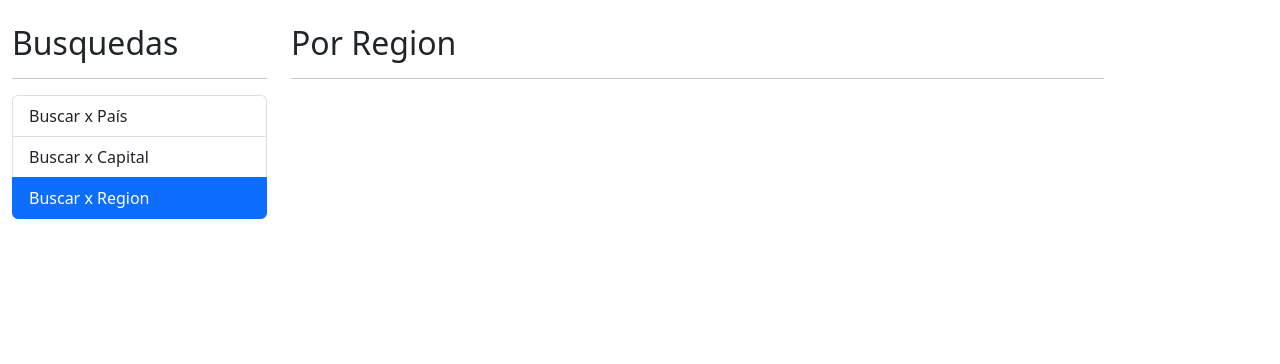
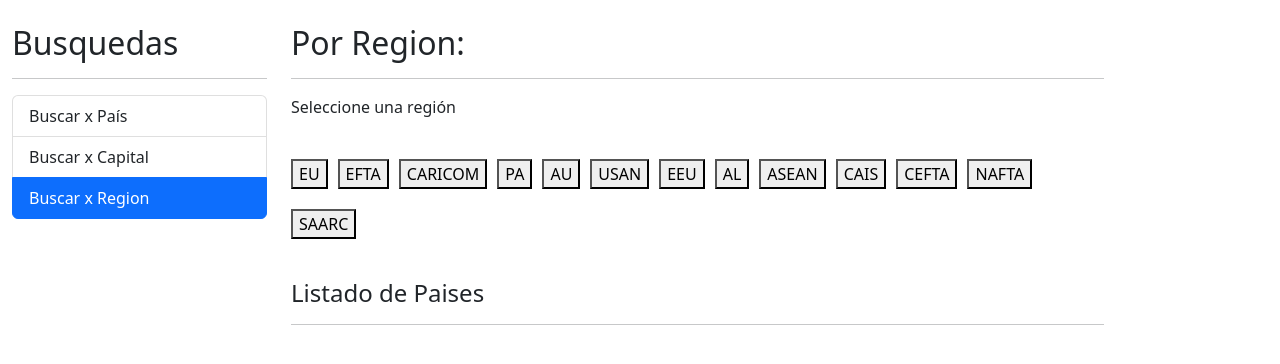
Before and after one commit to santiagojm84/angular-basicos, an Angular app in the folder 4.paisesApp/: page /region in a window 1280 px wide. Shown: the top 364 px of the page. Built offline with nearby package versions, Linux system fonts and the light colour scheme.

Commit message:
Avance paises

```diff
--- /dev/null
+++ b/4.paisesApp/src/app/pais/pages/por-region/por-region.component.css
@@ -0,0 +1,10 @@
+button
+{
+  margin-right: 10px;
+  margin-bottom: 20px;
+}
+
+.titulo
+{
+  margin-top: 20px;
+}
--- a/4.paisesApp/src/app/pais/pages/por-region/por-region.component.html
+++ b/4.paisesApp/src/app/pais/pages/por-region/por-region.component.html
@@ -1,2 +1,24 @@
-<h2>Por Region</h2>
+<h2>Por Region: <small>{{regionActiva | titlecase}}</small></h2>
 <hr>
+<p>Seleccione una región</p><br>
+
+<div class="row">
+    <div class="col">
+        <!--[class.btn-primary]="region === regionActiva"> css condicionales-->
+        <!--[ngClass]="{
+            'btn-primary': regionActiva === region,
+            'btn-outline-primary': regionActiva !== region
+        }"-->
+
+        <button *ngFor="let region of regiones" [class]="getClaseCSS(region)" (click)="activarRegion(region)">
+            {{region}}
+        </button>
+
+        <h4 class="titulo">Listado de Paises</h4>
+        <hr>
+        <ul>
+            <li *ngFor="let pais of paises">{{pais.name}}</li>
+        </ul>
+
+    </div>
+</div>
--- a/4.paisesApp/src/app/pais/pages/por-region/por-region.component.ts
+++ b/4.paisesApp/src/app/pais/pages/por-region/por-region.component.ts
@@ -1,14 +1,53 @@
 import { Component, OnInit } from '@angular/core';
+import { Country } from '../../interfaces/pais.interface';
+import { PaisService } from '../../services/pais.service';
 
 @Component({
   selector: 'app-por-region',
-  templateUrl: './por-region.component.html'
+  templateUrl: './por-region.component.html',
+  styleUrls: ['./por-region.component.css'],
 })
 export class PorRegionComponent implements OnInit {
+  regiones: string[] = [
+    'EU',
+    'EFTA',
+    'CARICOM',
+    'PA',
+    'AU',
+    'USAN',
+    'EEU',
+    'AL',
+    'ASEAN',
+    'CAIS',
+    'CEFTA',
+    'NAFTA',
+    'SAARC',
+  ];
+  regionActiva: string = '';
+  paises: Country[] = [];
 
-  constructor() { }
+  constructor(private paisService: PaisService) {}
 
-  ngOnInit(): void {
+  ngOnInit(): void {}
+
+  activarRegion(region: string) {
+    console.log(region);
+    this.paises = [];
+    this.regionActiva = region;
+    this.paisService.getPaisesRegion(this.regionActiva).subscribe(
+      (paises) => {
+        this.paises = paises;
+        console.log(this.paises);
+      },
+      (err) => {
+        this.paises = [];
+      }
+    );
   }
 
+  getClaseCSS(region: string): string {
+    return region === this.regionActiva
+      ? 'btn btn-primary'
+      : 'btn-outline-primary';
+  }
 }
--- a/4.paisesApp/src/app/pais/pages/ver-pais/ver-pais.component.html
+++ b/4.paisesApp/src/app/pais/pages/ver-pais/ver-pais.component.html
@@ -35,7 +35,7 @@
   </div>
 
   <h3>Traducciones</h3>
-  <div *ngFor="let item of list" ngIf="" class="row">
+  <div class="row">
     <div class="col">
       <span class="badege bg-primary mr-1">{{pais.translations.de}}</span>
       <span class="badege bg-primary mr-1">{{pais.translations.br}}</span>
@@ -47,8 +47,4 @@
     </div>
   </div>
 
-  <!--<pre class="mt-5">
-    {{pais | json}}
-  </pre>>-->
-
 </ng-template>
--- a/4.paisesApp/src/app/pais/services/pais.service.ts
+++ b/4.paisesApp/src/app/pais/services/pais.service.ts
@@ -27,4 +27,8 @@
     return this.http.get<Country>(`${this._servicioURL}/alpha/${id}`);
   }
 
+  getPaisesRegion(region:string): Observable<Country[]>
+  {
+    return this.http.get<Country[]>(`${this._servicioURL}/regionalbloc/${region}`);
+  }
 }
```
